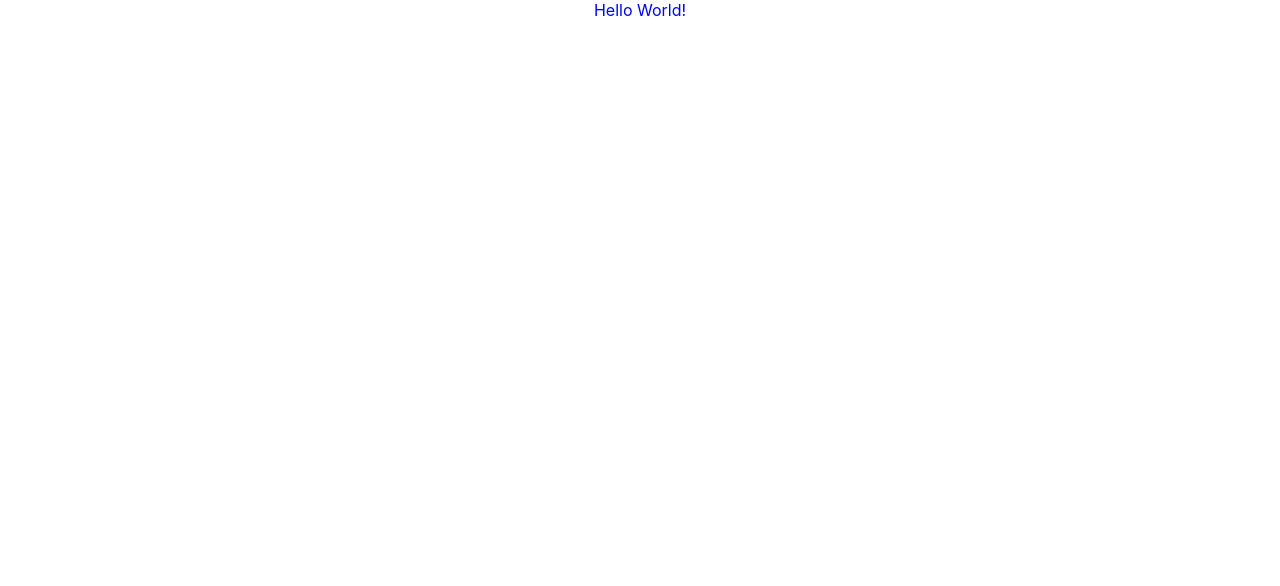
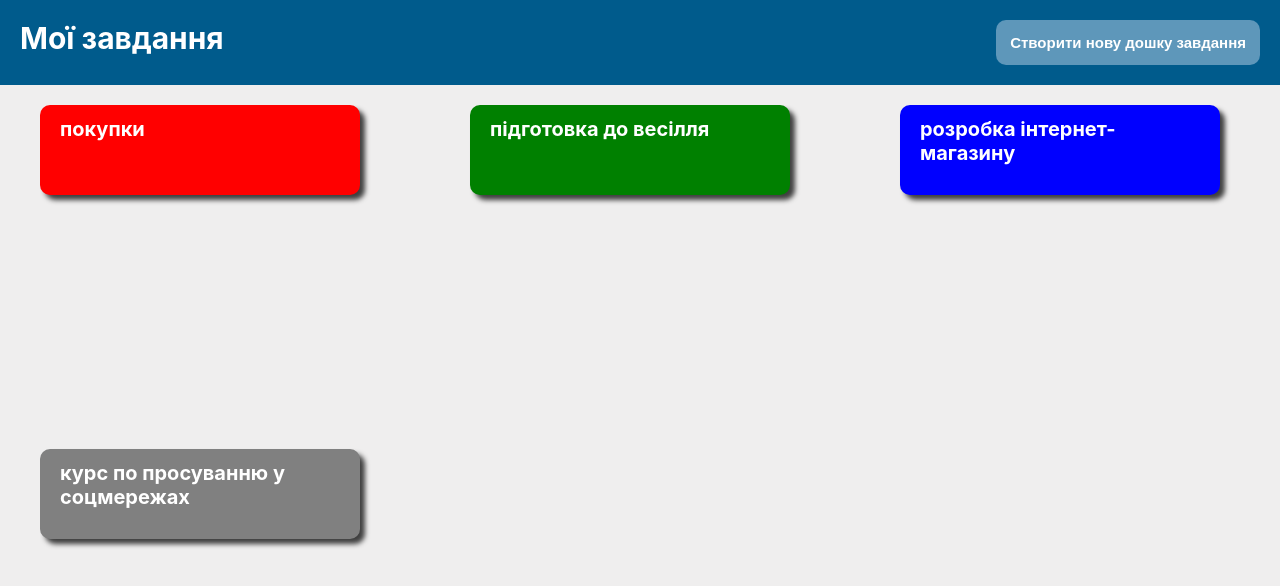
Before and after one commit to Dmitr26/trello, a React (Create React App) app: page / in a window 1280 px wide. Shown: the top 586 px of the page. Built offline with nearby package versions, Linux system fonts and the light colour scheme.

Commit message:
Task 2.2, Part 1-2
I made the Home page (task 1) and improved the routing (task 2)

```diff
--- a/src/App.tsx
+++ b/src/App.tsx
@@ -8,7 +8,7 @@ function App() {
   return (
     <Routes>
       <Route path="/" element={<Home />} />
-      <Route path="/board" element={<Board />} />
+      <Route path="/board/:board_id" element={<Board />} />
     </Routes>
   );
 }
--- a/src/pages/Board/Board.tsx
+++ b/src/pages/Board/Board.tsx
@@ -1,6 +1,7 @@
 import { useState } from 'react';
 import './Board.scss';
 import { List } from './components/List/List';
+import { useParams } from "react-router"
 
 const boardData = {
     title: "Моя тестова дошка",
@@ -33,6 +34,9 @@ const boardData = {
 }
 
 export const Board = () => {
+
+    const params = useParams();
+
     const [title, setTitle] = useState(boardData.title);
     const [lists, setLists] = useState(boardData.lists);
 
@@ -40,7 +44,7 @@ export const Board = () => {
 
     return <div className="board">
         <div className='header'>
-            <div className="title">{title}</div>
+            <div className="title">{title}, {params.board_id}</div>
             <button>Створити новий список</button>
         </div>
         <div className="lists">
--- a/src/pages/Home/Home.scss
+++ b/src/pages/Home/Home.scss
@@ -1,4 +1,62 @@
+$button-color: #5e97ba;
+$font-color: #ffffff;
+$board-color: #efeeee;
+$header-color: #005b8c;
+
+@mixin make-border-box($padding-value) {
+    padding: $padding-value;
+    box-sizing: border-box;
+}
+
+@mixin make-bold-font($size) {
+    color: $font-color;
+    font-size: $size;
+    font-weight: bold;
+}
+
+@mixin raduis-without-border($radius) {
+    border: none;
+    border-radius: $radius;
+}
+
+#root {
+    height: 100%;
+}
+
 .home {
-    text-align: center;
-    color: #0000ff;
+    height: 100%;
+    // width: 100%;
+    background-color: $board-color;
+    // overflow: auto;
+
+    .header {
+        width: 100%;
+        display: flex;
+        justify-content: space-between;
+        background-color: $header-color;
+        // position: fixed;
+        @include make-border-box(20px);
+
+        .title {
+            @include make-bold-font(30px);
+        }
+
+        button {
+            padding: 14px;
+            background-color: $button-color;
+            cursor: pointer;
+            @include make-bold-font(15px);
+            @include raduis-without-border(10px);
+        }
+    }
+
+    .boards {
+        margin: 20px 40px 0;
+        height: 86%;
+        overflow: auto;
+        display: flex;
+        flex-wrap: wrap;
+        justify-content: space-between;
+        @include make-border-box(0 20px 0 0);
+    }
 }
--- a/src/pages/Home/Home.tsx
+++ b/src/pages/Home/Home.tsx
@@ -1,3 +1,25 @@
+import { useState } from 'react';
 import './Home.scss';
+import { Board } from '../Home/components/Board/Board';
 
-export const Home = () => <div className="home">Hello World!</div>
+const boardArray = [
+    { id: 1, title: "покупки", custom: { background: "red" } },
+    { id: 2, title: "підготовка до весілля", custom: { background: "green" } },
+    { id: 3, title: "розробка інтернет-магазину", custom: { background: "blue" } },
+    { id: 4, title: "курс по просуванню у соцмережах", custom: { background: "grey" } }
+]
+
+export const Home = () => {
+    const [boards, setBoards] = useState(boardArray);
+
+    const boardComponents = boards.map((board) => <Board key={board.id} id={board.id} title={board.title} custom={board.custom} />);
+
+    return <div className="home">
+        <div className='header'>
+            <div className="title">Мої завдання</div>
+            <button>Створити нову дошку завдання</button>
+        </div>
+        <div className="empty-block"></div>
+        <div className="boards">{boardComponents}</div>
+    </div>
+}
--- /dev/null
+++ b/src/pages/Home/components/Board/Board.scss
@@ -0,0 +1,33 @@
+$font-color: #ffffff;
+$shadow-color: #3f3f3f;
+
+@mixin make-border-box($padding-value) {
+    padding: $padding-value;
+    box-sizing: border-box;
+}
+
+@mixin make-bold-font($size) {
+    color: $font-color;
+    font-size: $size;
+    font-weight: bold;
+}
+
+@mixin raduis-without-border($radius) {
+    border: none;
+    border-radius: $radius;
+}
+
+.board-link {
+    text-decoration: none;
+    height: 90px;
+
+    .task-board {
+        width: 320px;
+        height: 100%;
+        margin-bottom: 30px;
+        box-shadow: 5px 5px 5px $shadow-color;
+        @include make-bold-font(20px);
+        @include make-border-box(12px 20px);
+        @include raduis-without-border(10px);
+    }
+}
--- /dev/null
+++ b/src/pages/Home/components/Board/Board.tsx
@@ -0,0 +1,9 @@
+import { Link } from 'react-router-dom';
+import { IBoard } from "../../../../common/interfaces/IBoard"
+import './Board.scss';
+
+export const Board: React.FC<IBoard> = ({ id, title, custom }) => {
+    return <Link className="board-link" to={"/board/" + id} >
+        <div className="task-board" style={{ backgroundColor: custom.background }}>{title}</div>
+    </Link>
+}
```
Also changed, not shown: src/common/interfaces/IBoard.d.ts (added, +7 -0 lines).
